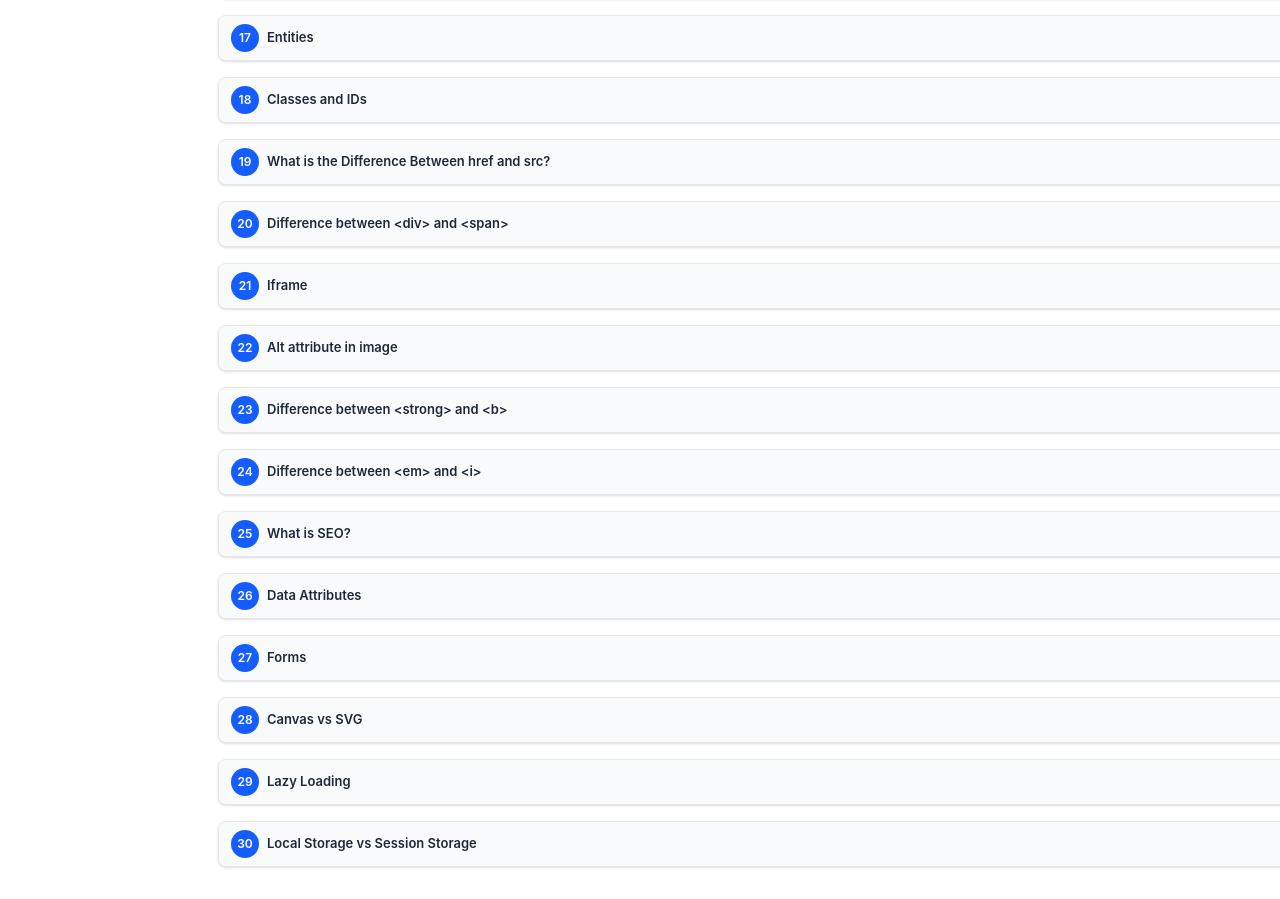
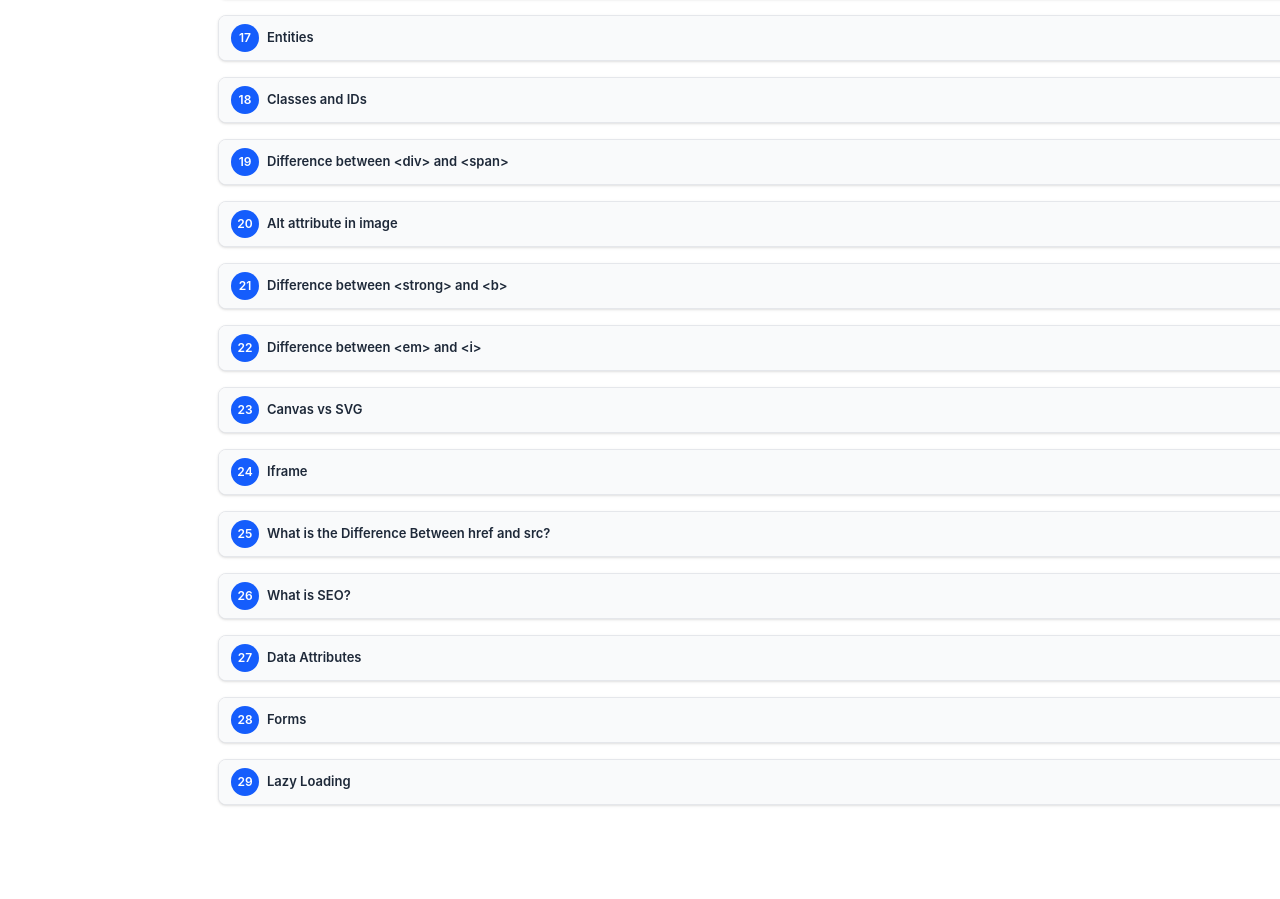
Before and after one commit to silambarasanstr/DEFINIFY-TECH-APP, a React (Vite) app: page /html in a window 1280 px wide. Shown: the part 1335-2234 px from the top of the page. After the commit the page ends 2172 px from the top, so only its background shows below. Built offline with nearby package versions, Linux system fonts and the light colour scheme.

Commit message:
add definiton

```diff
--- a/src/components/Sidebar.jsx
+++ b/src/components/Sidebar.jsx
@@ -39,6 +39,11 @@ const Sidebar = ({ open, setOpen }) => {
     { name: "VSshortcuts", path: "/VSshortcuts", icon: Database },
     { name: "UIUX", path: "/UIUX", icon: Database },
     { name: "English", path: "/English", icon: Database },
+    {
+      name: "EnglishToTamil",
+      path: "/EnglishToTamil",
+      icon: Database,
+    },
   ];
 
   return (
--- a/src/data/courseData.jsx
+++ b/src/data/courseData.jsx
@@ -14,13 +14,13 @@ export const courseData = {
     },
     {
       title: "What is HyperText?",
-      definition:
+      definition: [
         "HyperText is text containing links that allow users to navigate from one page to another.",
-      example: `<div>
-<p>
-<h1>
-<section>
-<article>`,
+        '<a href="https://google.com">Go to Google</a>',
+        "HyperText → Pages/documents-ஐ links மூலம் connect செய்கிறது.",
+        "Markup → Content-ஐ tags மூலம் structure செய்கிறது.",
+        "Language → Browser புரிந்துகொள்ளும் syntax/rules.",
+      ],
     },
     {
       title: "What is the Head Tag?",
@@ -126,17 +126,6 @@ export const courseData = {
         "Selected using the dot (.) selector in CSS",
       ],
     },
-    {
-      title: "What is the Difference Between href and src?",
-      definition: [
-        "href:References a resource",
-        "Used in links to reference external resources",
-        "Used in <a>, <link>",
-
-        "src:Embeds a resource",
-        "Used in <img>, <script>, <iframe>",
-      ],
-    },
 
     {
       title: "Difference between <div> and <span>",
@@ -148,14 +137,6 @@ export const courseData = {
     },
 
     {
-      title: "Iframe",
-      definition: [
-        "The <iframe>(Inline Frame) is an HTMl Element  used to embed another Webpage or external content in side your current page.",
-        "It is commonly used to embed videos, maps, and external content.",
-      ],
-    },
-
-    {
       title: "Alt attribute in image",
       definition: [
         "The alt attribute provides alternative text for an image.",
@@ -177,28 +158,6 @@ export const courseData = {
       definition: [
         "<em> adds emphasis (semantic meaning).",
         "<i> is just italic styling.",
-      ],
-    },
-    {
-      title: "What is SEO?",
-      definition: [
-        "SEO (Search Engine Optimization) is the practice of increasing the quantity and quality of traffic to your website through organic search engine results.",
-        "SEO (Search Engine Optimization) is the practice of improving a website so search engines can understand and rank it better.",
-      ],
-    },
-    {
-      title: "Data Attributes",
-      definition: [
-        "Custom attributes used to store extra information in HTML elements.",
-        "They start with 'data-' (e.g., data-id, data-name).",
-        "Accessible using JavaScript via dataset property.",
-      ],
-    },
-    {
-      title: "Forms",
-      definition: [
-        "HTML forms are used to collect user input. They consist (அடங்கியிருத்தல்) of form elements such as text fields, checkboxes, radio buttons, and submit buttons.",
-        "Forms can be submitted to a server for processing or handled client-side using JavaScript.",
       ],
     },
     {
@@ -210,6 +169,46 @@ export const courseData = {
         "SVG for UI graphics",
       ],
     },
+    {
+      title: "Iframe",
+      definition: [
+        "The <iframe>(Inline Frame) is an HTMl Element  used to embed another Webpage or external content in side your current page.",
+        "It is commonly used to embed videos, maps, and external content.",
+      ],
+    },
+    {
+      title: "What is the Difference Between href and src?",
+      definition: [
+        "href:References a resource",
+        "Used in links to reference external resources",
+        "Used in <a>, <link>",
+
+        "src:Embeds a resource",
+        "Used in <img>, <script>, <iframe>",
+      ],
+    },
+    {
+      title: "What is SEO?",
+      definition: [
+        "SEO (Search Engine Optimization) is the practice of increasing the quantity and quality of traffic to your website through organic search engine results.",
+        "SEO (Search Engine Optimization) is the practice of improving a website so search engines can understand and rank it better.",
+      ],
+    },
+    {
+      title: "Data Attributes",
+      definition: [
+        "Custom attributes used to store extra information in HTML elements.",
+        "They start with 'data-' (e.g., data-id, data-name).",
+        "Accessible using JavaScript via dataset property.",
+      ],
+    },
+    {
+      title: "Forms",
+      definition: [
+        "HTML forms are used to collect user input. They consist (அடங்கியிருத்தல்) of form elements such as text fields, checkboxes, radio buttons, and submit buttons.",
+        "Forms can be submitted to a server for processing or handled client-side using JavaScript.",
+      ],
+    },
 
     {
       title: "Lazy Loading",
@@ -219,14 +218,6 @@ export const courseData = {
         "Example: <img src='image.jpg' loading='lazy' />",
       ],
     },
-    {
-      title: "Local Storage vs Session Storage",
-      definition: [
-        "Both are part of Web Storage API used to store data in the browser.",
-        "Local Storage stores data with no expiration time (persists even after browser is closed).",
-        "Session Storage stores data only for the duration of the page session (cleared when tab is closed).",
-      ],
-    },
   ],
   css: [
     {
@@ -299,15 +290,13 @@ export const courseData = {
     {
       title: "Absolute Positioning",
       definition: [
-        "Absolute positioning is a CSS technique that allows an element to be positioned relative to its nearest positioned ancestor. The element is removed from the normal document flow and can be placed at specific coordinates.",
-        "Absolute positioning is useful for creating overlays, popups, and other elements that need to be positioned precisely on the page.",
+        "position: absolute is a CSS positioning property that removes an element from the normal document flow and positions it relative to its nearest positioned ancestor.",
       ],
     },
     {
       title: "Relative Positioning",
       definition: [
-        "Relative positioning is a CSS technique that allows an element to be positioned relative to its normal position in the document flow. The element can be moved using the top, right, bottom, and left properties.",
-        "Relative positioning is useful for making small adjustments to the position of an element without affecting the layout of other elements on the page.",
+        "relative position-ல் element normal flow-ல் இருக்கும், ஆனால் top, right, bottom, left properties மூலம் அதன் original position-லிருந்து move செய்யலாம்.",
       ],
     },
 
@@ -316,26 +305,6 @@ export const courseData = {
       definition: [
         "Z-index controls the stacking order overlapping of elements.",
         "An Elements with a higher z-index generally appear in front of an elements with a lower z-index.",
-      ],
-    },
-
-    {
-      title: "Specificity Order",
-      definition: [
-        "Inline styles (style='') → Highest priority",
-        "ID selectors (#id)",
-        "Class, attribute, pseudo-class (.class, [type='text'], :hover)",
-        "Element and pseudo-elements (div, p, ::before) → Lowest priority",
-      ],
-    },
-    {
-      title: "Specificity Value",
-
-      definition: [
-        "Inline → 1-0-0-0",
-        "ID → 0-1-0-0",
-        "Class → 0-0-1-0",
-        "Element → 0-0-0-1",
       ],
     },
 
@@ -382,7 +351,183 @@ export const courseData = {
     {
       title: "What is DOM?",
       definition: [
-        "The Document Object Model (DOM) is a programming interface for web documents. It represents the structure of a document and allows programs to manipulate its content and presentation.",
+        "The Document Object Model (DOM) is a programming interface for web documents. It represents (குறிக்கிறது) the structure of a document and allows programs to manipulate its content and presentation.",
+      ],
+    },
+    {
+      title: "DOM Methods",
+      definition: [
+        "DOM methods are functions that allow you to manipulate the Document Object Model. They are used to select, create, modify, and delete HTML elements.",
+      ],
+    },
+    {
+      title: "DOM Properties",
+      definition: [
+        "DOM properties are attributes of the Document Object Model that allow you to access and modify the characteristics of HTML elements.",
+      ],
+    },
+    {
+      title: "DOM Events",
+      definition: [
+        "DOM events are actions that occur in the document (e.g., click, hover, keypress). They allow you to respond to user interactions and trigger specific functions.",
+      ],
+    },
+    {
+      title: "DOM Traversal",
+      definition: [
+        "DOM traversal refers to the process of navigating through the nodes of the Document Object Model.",
+        "Common traversal methods include parentNode, childNodes, firstChild, lastChild, nextSibling, and previousSibling.",
+      ],
+    },
+    {
+      title: "DOM Manipulation",
+      definition: [
+        "DOM manipulation refers to the process of changing the structure, content, or presentation of HTML elements using JavaScript.",
+        "Common methods for DOM manipulation include createElement, createTextNode, appendChild, removeChild, and replaceChild.",
+      ],
+    },
+    {
+      title: "What is the difference between RealDOM and VirtualDOM?",
+      definition: [
+        "Real DOM means the actual webpage that the browser creates from an HTML page and displays on the screen. Any change in the Real DOM directly affects what you see on the webpage. It is slow because it can re-render the entire webpage.",
+        "Virtual DOM is a lightweight object of the Real DOM that represents (என்பது -ஐ குறிக்கிறது.) the UI in memory, not on the screen. React updates it first, instead of updating  directly webpage.",
+      ],
+    },
+    {
+      title: "Real DOM",
+      definition: [
+        "Real DOM is the actual DOM shown in the browser.",
+        "It directly represents the webpage structure.",
+        "Updating the Real DOM is slower because the browser re-renders the UI.",
+        "Every change in the Real DOM can affect performance.",
+        "JavaScript can directly manipulate the Real DOM using methods like getElementById.",
+      ],
+    },
+    {
+      title: "Virtual DOM",
+      definition: [
+        "Virtual DOM is a lightweight copy of the Real DOM.",
+        "React creates a virtual representation of the UI in memory.",
+        "When state or props change, React updates the Virtual DOM first.",
+        "React compares the old Virtual DOM with the new Virtual DOM using a process called Diffing.",
+        "Only the changed elements are updated in the Real DOM for better performance.",
+      ],
+    },
+    {
+      title: "What is addEventListener()?",
+      definition: [
+        "addEventListener() is a JavaScript DOM method used to attach an event handler to an HTML element.",
+      ],
+    },
+    {
+      title: "Reflow",
+      definition: [
+        "Reflow is the process of recalculating the layout and position of DOM elements when their size, position, or structure changes.",
+        "Reflow can be expensive because the browser may need to recalculate the layout of multiple elements.",
+        "Element-oda size, position, or layout change aagumbothu browser layout-ai meendum calculate pannuvathuthaan Reflow.",
+        "Reflow = Layout change",
+      ],
+    },
+
+    {
+      title: "Repaint",
+      definition: [
+        "Repaint is the process of redrawing the visual appearance of an element when properties like color, background, or visibility change.",
+        "Repaint is generally less expensive than reflow because it does not require recalculating the layout.",
+        "Element-oda color, background, or appearance change aagumbothu browser athai meendum draw pannuvathuthaan Repaint.",
+        "Repaint = Look change",
+      ],
+    },
+    {
+      title: "Event (Capturing Parent) → Child மேலிருந்து கீழே",
+      definition: [
+        "Event flow-ன் first phase",
+        "Event capturing is the process where an event triggered on a parent element propagates down to its child elements.",
+        "This is the opposite of event bubbling and allows for handling events at different levels of the DOM hierarchy.",
+      ],
+    },
+    {
+      title: "Event bubbling (Child → Parent) கீழிருந்து மேலே",
+      definition: [
+        "Event flow-ன் second phase",
+        "Event bubbling is the process where an event triggered on a child element propagates up to its parent elements.",
+        "This allows for event delegation, where a single event listener can handle events for multiple child elements.",
+      ],
+    },
+
+    {
+      title:
+        "Event Delegation (Usually Bubbling) Parent listener வைத்து children handle செய்வது",
+      definition: [
+        "Event delegation is a technique that allows you to handle events on a parent element instead of individual child elements.",
+        "This is useful when you have a large number of child elements and want to handle events on a common parent element.",
+        "With event delegation, you can attach a single event listener to the parent element and let it handle events for all child elements.",
+        "This can help improve performance and reduce code complexity.",
+        "Event delegation is also known as event bubbling or event capturing.",
+      ],
+    },
+    {
+      title: "What does preventDefault() do?",
+      definition: [
+        "preventDefault() என்பது browser normally செய்யும் default action-ஐ தடுக்க பயன்படும்.",
+        "`preventDefault()` prevents the browser's default action for an event.",
+        "Example: It can prevent a form from submitting or a link from navigating.",
+        "It does NOT stop event bubbling.",
+      ],
+    },
+    {
+      title: "Event propagation",
+      definition: [
+        "Event propagation is the process by which an event travels through the DOM tree.",
+        "There are three phases of event propagation: capturing, target, and bubbling.",
+        "Tamil: Oru event DOM tree-la parent-lendhu child-kum, child-lendhu parent-kum travel aagurathuthaan Event Propagation.",
+      ],
+    },
+    {
+      title: "What does stopPropagation() do?",
+      definition: [
+        "stopPropagation() என்பது event parent elements-க்கு propagate/bubble ஆகி போவதைத் தடுக்க பயன்படும்.",
+        "`stopPropagation()` stops the event from propagating to parent elements.",
+        "It is commonly used to stop event bubbling or capturing.",
+        "It does NOT prevent the browser's default action.",
+      ],
+    },
+    {
+      title: "What is DOMContentLoaded?",
+      definition: [
+        "DOMContentLoaded is an event that fires when the HTML document has been completely parsed(பகுப்பாய்வு) and the DOM is ready.",
+        "Tamil: HTML document parse(பகுப்பாய்வு) aagi DOM ready aanavudan DOMContentLoaded event trigger aagum.",
+      ],
+    },
+
+    {
+      title: "Difference between DOMContentLoaded and load?",
+      definition: [
+        "DOMContentLoaded fires when the DOM is ready, while load fires after the entire page and its resources like images and stylesheets are loaded.",
+        "Tamil: DOMContentLoaded DOM ready aanavudan trigger aagum; load page-oda resources ellam load aana piragu trigger aagum.",
+      ],
+    },
+
+    {
+      title: "What is MutationObserver?",
+      definition: [
+        "MutationObserver is a Web API used to detect changes made to the DOM, such as adding, removing, or modifying elements.",
+        "Tamil: DOM-la element add, remove, or modify aagumbothu antha changes-ai detect panna MutationObserver use pannuvom.",
+      ],
+    },
+    {
+      title: "querySelector()",
+      definition: [
+        "querySelector() is a DOM method used to select the first element that matches a CSS selector.",
+        "Tamil: கொடுக்கப்பட்ட CSS selector-க்கு match ஆகும் முதல் element-ஐ select செய்ய querySelector() பயன்படுத்துவோம்.",
+      ],
+    },
+
+    {
+      title: "querySelectorAll()",
+      definition: [
+        "querySelectorAll() is a DOM method used to select all elements that match a CSS selector.",
+        "Tamil: கொடுக்கப்பட்ட CSS selector-க்கு match ஆகும் அனைத்து elements-ஐயும் select செய்ய querySelectorAll() பயன்படுத்துவோம்.",
       ],
     },
   ],
@@ -877,6 +1022,14 @@ if (Number.isNaN(quantity)) {
       ],
     },
     {
+      title: "Local Storage vs Session Storage",
+      definition: [
+        "Both are part of Web Storage API used to store data in the browser.",
+        "Local Storage stores data with no expiration time (persists even after browser is closed).",
+        "Session Storage stores data only for the duration of the page session (cleared when tab is closed).",
+      ],
+    },
+    {
       title: "Synchronous and  Asynchronous JavaScript",
       definition: [
         "Synchronous JavaScript runs code line by line, blocking the execution of subsequent code until the current operation is completed.",
@@ -929,17 +1082,6 @@ if (Number.isNaN(quantity)) {
         "An iterator is an object that allows you to iterate over a collection of values.",
         "Iterators are used to iterate over collections, such as arrays, objects, or strings, and they provide a way to access each element of the collection one at a time.",
         "Iterators have a next() method that returns an object with two properties: value (the current element) and done (a boolean indicating whether the iteration is complete),",
-      ],
-    },
-
-    {
-      title: "Event Delegation",
-      definition: [
-        "Event delegation is a technique that allows you to handle events on a parent element instead of individual child elements.",
-        "This is useful when you have a large number of child elements and want to handle events on a common parent element.",
-        "With event delegation, you can attach a single event listener to the parent element and let it handle events for all child elements.",
-        "This can help improve performance and reduce code complexity.",
-        "Event delegation is also known as event bubbling or event capturing.",
       ],
     },
 
@@ -1201,34 +1343,6 @@ if (Number.isNaN(quantity)) {
           name: "useCallback",
           description: "Stabilizing Function References",
         },
-      ],
-    },
-
-    {
-      title: "What is the difference between RealDOM and VirtualDOM?",
-      definition: [
-        "Real DOM means the actual webpage that the browser creates from an HTML page and displays on the screen. Any change in the Real DOM directly affects what you see on the webpage. It is slow because it can re-render the entire webpage.",
-        "Virtual DOM is a lightweight object of the Real DOM that represents (என்பது -ஐ குறிக்கிறது.) the UI in memory, not on the screen. React updates it first, instead of updating  directly webpage.",
-      ],
-    },
-    {
-      title: "Real DOM",
-      definition: [
-        "Real DOM is the actual DOM shown in the browser.",
-        "It directly represents the webpage structure.",
-        "Updating the Real DOM is slower because the browser re-renders the UI.",
-        "Every change in the Real DOM can affect performance.",
-        "JavaScript can directly manipulate the Real DOM using methods like getElementById.",
-      ],
-    },
-    {
-      title: "Virtual DOM",
-      definition: [
-        "Virtual DOM is a lightweight copy of the Real DOM.",
-        "React creates a virtual representation of the UI in memory.",
-        "When state or props change, React updates the Virtual DOM first.",
-        "React compares the old Virtual DOM with the new Virtual DOM using a process called Diffing.",
-        "Only the changed elements are updated in the Real DOM for better performance.",
       ],
     },
 
@@ -3728,4 +3842,20 @@ app.post("/user", (req, res) => {
       ],
     },
   ],
+  EnglishToTamil: [
+    {
+      title: "",
+      definition: [
+        "(mutable - மாற்றக்கூடியது)",
+        "predictable (கணிக்கக்கூடிய)",
+        "fallback(மாற்று விருப்பம்) ",
+        "ensures (உறுதிசெய்கிறது)",
+        "Parse - பகுப்பாய்வு செய்",
+        "parsed - பகுப்பாய்வு செய்யப்பட்டது",
+        "Represents - குறிக்கிறது",
+        "descendants(சந்ததியினர்).",
+        "among(இடையே)",
+      ],
+    },
+  ],
 };
```
